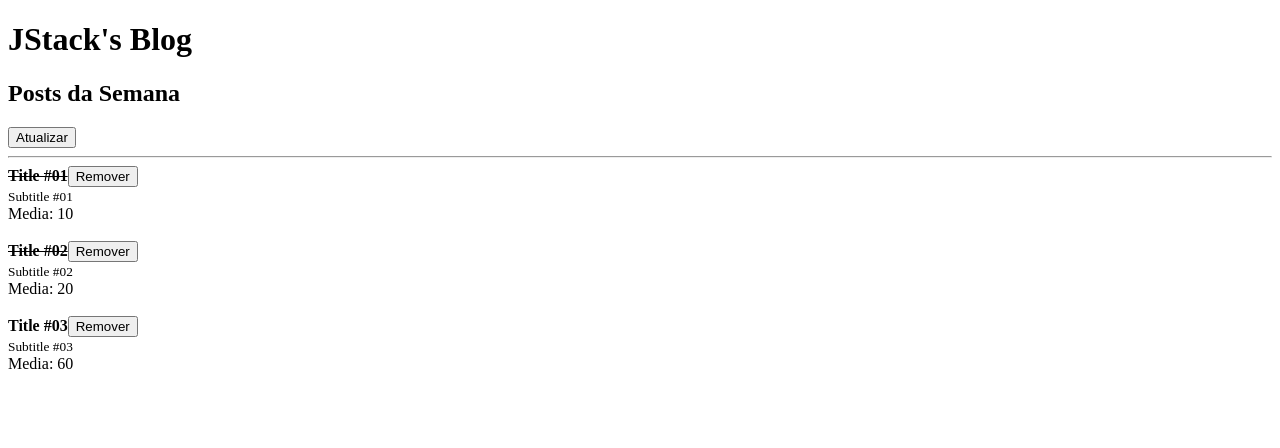
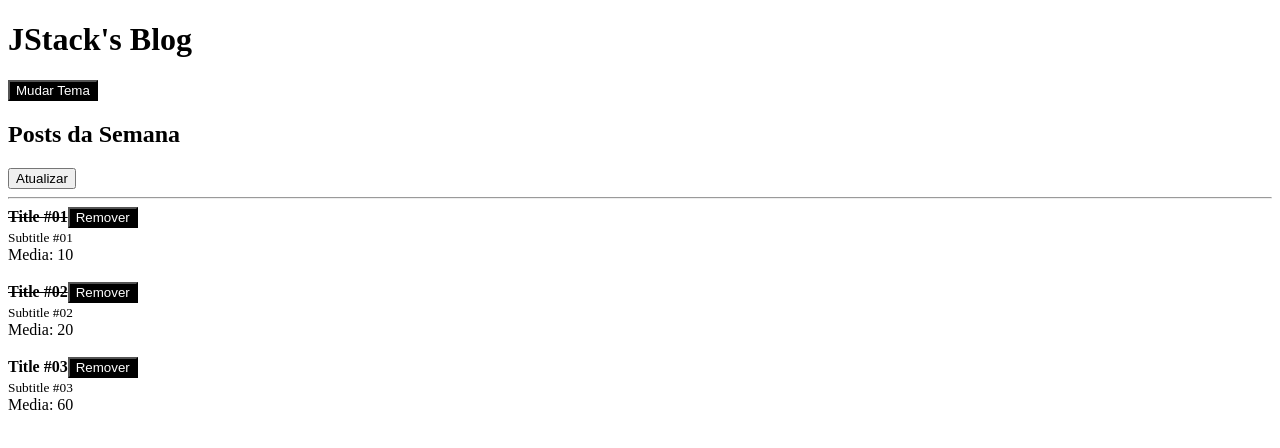
Before and after one commit to AlessandroSampaio/react-fundementals, a React app: page / in a window 1280 px wide. Shown: the top 448 px of the page. Built offline with nearby package versions, Linux system fonts and the light colour scheme.

Commit message:
Utilizando a ContextApi

```diff
--- a/src/App.js
+++ b/src/App.js
@@ -1,22 +1,38 @@
-import React, { useState } from "react";
+import React, { useState, createContext } from "react";
 import Post from "./Post";
 import Header from "./Header";
+import Button from "./Button";
+import { ThemeProvider } from "./ThemeContext";
+
 
 function App() {
 
   const [posts, setPosts] = useState([
     {
-      id: Math.random(), title: 'Title #01', subtitle: 'Subtitle #01', likes: 20, read: true,
+      id: Math.random(),
+      title: "Title #01",
+      subtitle: "Subtitle #01",
+      likes: 20,
+      read: true,
     },
 
     {
-      id: Math.random(), title: 'Title #02', subtitle: 'Subtitle #02', likes: 40, read: true,
+      id: Math.random(),
+      title: "Title #02",
+      subtitle: "Subtitle #02",
+      likes: 40,
+      read: true,
     },
 
     {
-      id: Math.random(), title: 'Title #03', subtitle: 'Subtitle #03', likes: 120, read: false,
+      id: Math.random(),
+      title: "Title #03",
+      subtitle: "Subtitle #03",
+      likes: 120,
+      read: false,
     },
   ]);
+
 
   function handleRefresh() {
     setPosts((prevState) => [
@@ -25,40 +41,37 @@
         id: Math.random,
         title: `Title #0${posts.length + 1}`,
         subtitle: `Subtitle #0${posts.length + 1}`,
-        likes: 50
-      }
+        likes: 50,
+      },
     ]);
-  };
-
-  function handleRemove( postId){
-    setPosts((prevState) => prevState.filter(post => post.id !== postId));
   }
 
+  function handleRemove(postId) {
+    setPosts((prevState) => prevState.filter((post) => post.id !== postId));
+  }
 
   return (
-    <>
-      <Header >
+    <ThemeProvider>
+      <Header>
         <h2>Posts da Semana</h2>
+      </Header>
       <button onClick={handleRefresh}>Atualizar</button>
-      </Header>
       <hr />
 
-      {posts.map(
-        (element) => (
+      {posts.map((element) => (
         <Post
           key={element.title}
           onRemove={handleRemove}
           post={{
             id: element.id,
-              title : element.title,
+            title: element.title,
             subtitle: element.subtitle,
-              read: element.read
+            read: element.read,
           }}
           likes={element.likes}
         />
-        )
-      )}
-    </>
+      ))}
+    </ThemeProvider>
   );
 }
 
--- /dev/null
+++ b/src/Button.js
@@ -0,0 +1,24 @@
+import React, { useContext } from "react";
+import PropTypes from "prop-types";
+import { ThemeContext } from "./ThemeContext";
+
+export default function Button(props) {
+  const {theme} = useContext(ThemeContext);
+
+  return (
+    <button
+      onClick={props.onClick}
+      style={{
+        color: theme === "dark" ? "#fff" : "#000",
+        background: theme === "dark" ? "#000" : "#fff",
+      }}
+    >
+      {props.children}
+    </button>
+  );
+}
+
+Button.propTypes = {
+  children: PropTypes.node.isRequired,
+  onClick: PropTypes.func.isRequired,
+};
--- a/src/Header.js
+++ b/src/Header.js
@@ -1,10 +1,16 @@
-import React from "react";
+import React, {useContext} from "react";
 import PropTypes from 'prop-types';
+import { ThemeContext } from "./ThemeContext";
+import Button from "./Button";
 
 export default function Header({title, children}) {
+
+  const {onToggleTheme} = useContext(ThemeContext);
+
     return (
         <>
             <h1>{title}</h1>
+            <Button onClick={onToggleTheme}>Mudar Tema</Button>
             {children}
         </>
     );
--- a/src/Post.js
+++ b/src/Post.js
@@ -1,14 +1,19 @@
 import React from "react";
 import PropTypes from "prop-types";
+import PostHeader from "./PostHeader";
 
 export default function Post(props) {
   return (
     <>
       <article>
-        <strong>
-          {props.post.read ? <s>{props.post.title}</s> : props.post.title }
-        </strong>
-        <button onClick={() => props.onRemove(props.post.id)}>Remover</button>
+        <PostHeader
+          onRemove={props.onRemove}
+          post={{
+            id: props.post.id,
+            title: props.post.title,
+            read: props.post.read,
+          }}
+        />
         <br />
         <small> {props.post.subtitle} </small>
         <br />
--- /dev/null
+++ b/src/PostHeader.js
@@ -0,0 +1,26 @@
+import React from "react";
+import PropTypes from "prop-types";
+import Button from "./Button";
+
+export default function PostHeader(props) {
+  return (
+    <>
+      <strong>
+        {props.post.read ? <s>{props.post.title}</s> : props.post.title}
+      </strong>
+      <Button onClick={() => props.onRemove(props.post.id)}>
+        Remover
+      </Button>
+    </>
+  );
+}
+
+
+PostHeader.propTypes = {
+    onRemove: PropTypes.func.isRequired,
+    post: PropTypes.shape({
+      id: PropTypes.number.isRequired,
+      title: PropTypes.string.isRequired,
+      read: PropTypes.bool.isRequired
+    }).isRequired,
+  };
--- /dev/null
+++ b/src/ThemeContext.js
@@ -0,0 +1,20 @@
+import React, { useState, createContext } from "react";
+
+
+export  const ThemeContext = createContext("dark");
+
+export function ThemeProvider({children}) {
+    const [theme, setTheme] = useState('dark');
+
+    function handleToggleTheme() {
+        setTheme((prevState) => (prevState === "dark" ? "light" : "dark"));
+      }
+
+
+    return <ThemeContext.Provider value={{
+        theme,
+        onToggleTheme: handleToggleTheme,
+    }}>
+        {children}
+    </ThemeContext.Provider>
+}
```
Lines whose indentation alone changed are shown as unchanged.
